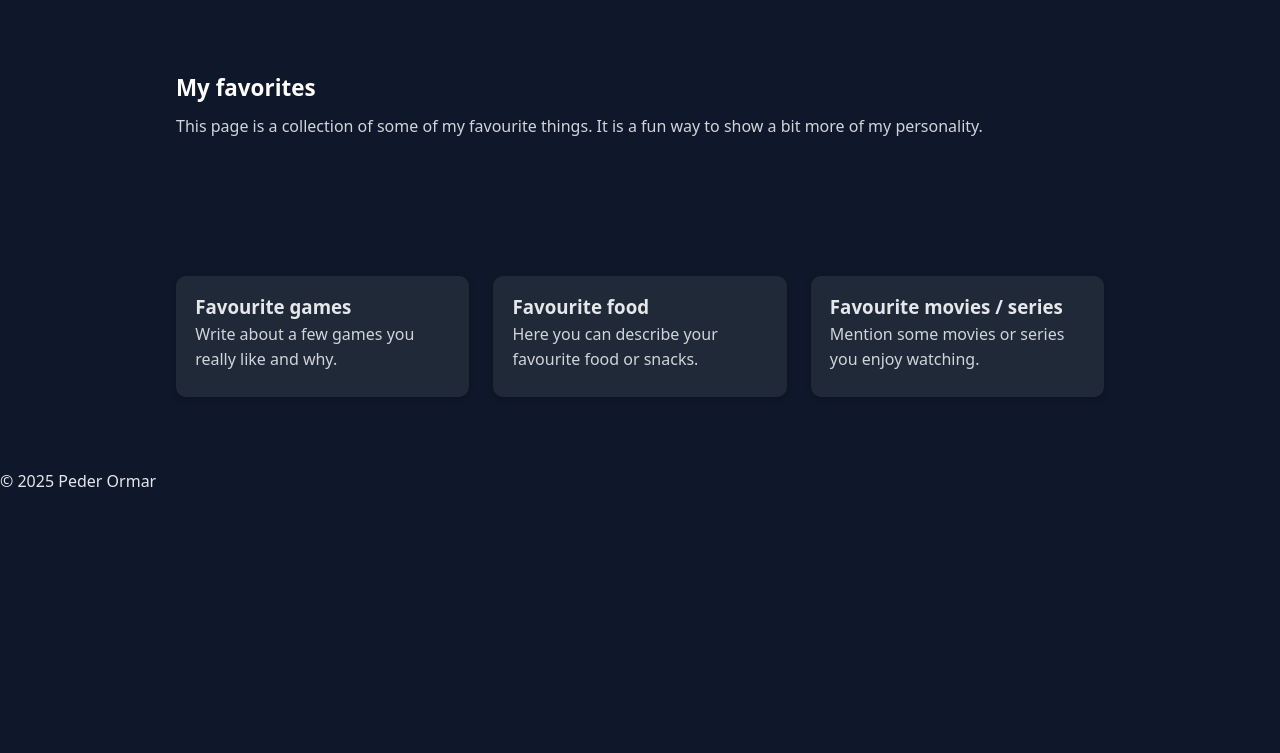
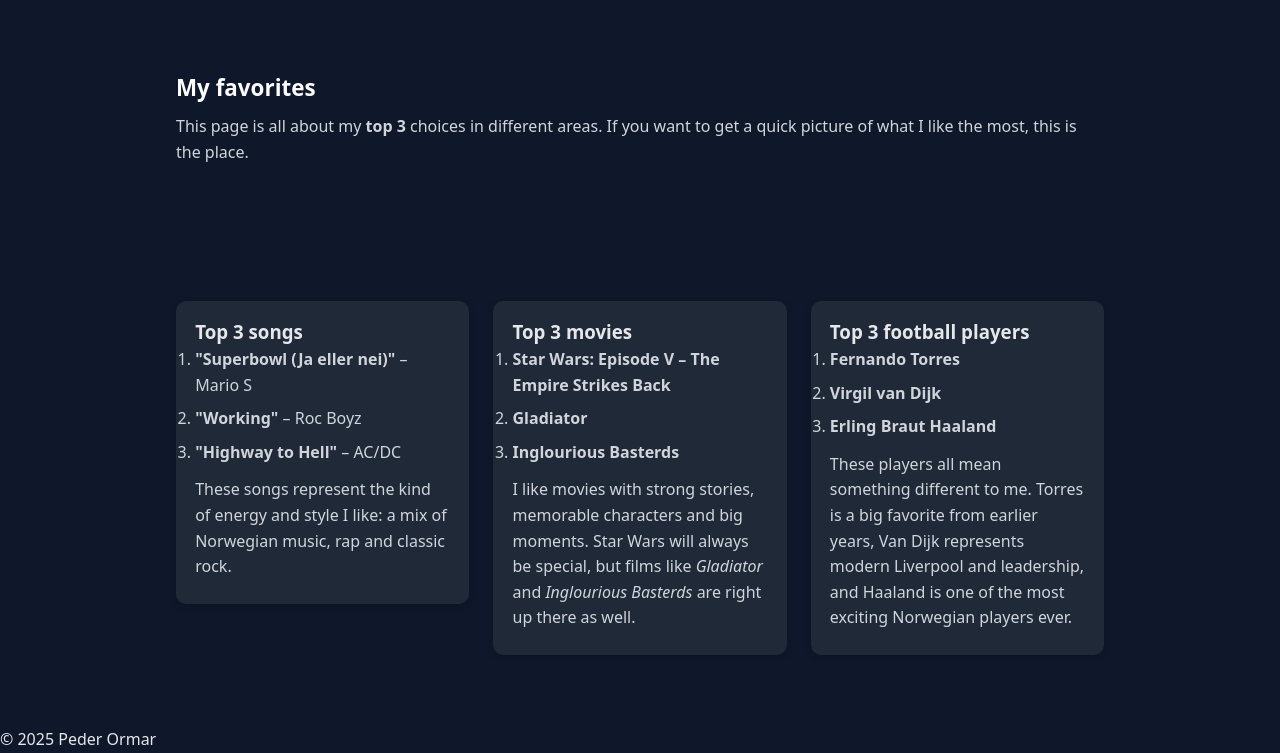
Before and after one commit to pormar76/Peder-Ormar, a plain HTML site: page Favourites.html in a window 1280 px wide. Shown: the part 63-816 px from the top of the page. Drawn offline with Linux system fonts and the light colour scheme.

Commit message:
Update Favourites.html

```diff
--- a/Favourites.html
+++ b/Favourites.html
@@ -5,6 +5,7 @@
   <title>Favorites | Peder Ormar</title>
   <link rel="stylesheet" href="style.css">
 </head>
+
 <body>
 
 <header>
@@ -23,30 +24,85 @@
 </header>
 
 <main>
+
+  <!-- INTRO -->
   <section class="section">
     <h2>My favorites</h2>
     <p>
-      This page is a collection of some of my favourite things. It is a fun way
-      to show a bit more of my personality.
+      This page is all about my <strong>top 3</strong> choices in different areas.
+      If you want to get a quick picture of what I like the most, this is the place.
     </p>
   </section>
 
+  <!-- FAVORITES GRID -->
   <section class="section">
     <div class="card-grid">
+
+      <!-- TOP 3 SONGS -->
       <div class="card">
-        <h3>Favourite games</h3>
-        <p>Write about a few games you really like and why.</p>
+        <h3>Top 3 songs</h3>
+        <ol>
+          <li>
+            <strong>"Superbowl (Ja eller nei)"</strong> – Mario S
+          </li>
+          <li>
+            <strong>"Working"</strong> – Roc Boyz
+          </li>
+          <li>
+            <strong>"Highway to Hell"</strong> – AC/DC
+          </li>
+        </ol>
+        <p style="margin-top:0.75rem;">
+          These songs represent the kind of energy and style I like: a mix of Norwegian
+          music, rap and classic rock.
+        </p>
       </div>
+
+      <!-- TOP 3 MOVIES -->
       <div class="card">
-        <h3>Favourite food</h3>
-        <p>Here you can describe your favourite food or snacks.</p>
+        <h3>Top 3 movies</h3>
+        <ol>
+          <li>
+            <strong>Star Wars: Episode V – The Empire Strikes Back</strong>
+          </li>
+          <li>
+            <strong>Gladiator</strong>
+          </li>
+          <li>
+            <strong>Inglourious Basterds</strong>
+          </li>
+        </ol>
+        <p style="margin-top:0.75rem;">
+          I like movies with strong stories, memorable characters and big moments. Star Wars
+          will always be special, but films like <em>Gladiator</em> and
+          <em>Inglourious Basterds</em> are right up there as well.
+        </p>
       </div>
+
+      <!-- TOP 3 FOOTBALL PLAYERS -->
       <div class="card">
-        <h3>Favourite movies / series</h3>
-        <p>Mention some movies or series you enjoy watching.</p>
+        <h3>Top 3 football players</h3>
+        <ol>
+          <li>
+            <strong>Fernando Torres</strong>
+          </li>
+          <li>
+            <strong>Virgil van Dijk</strong>
+          </li>
+          <li>
+            <strong>Erling Braut Haaland</strong>
+          </li>
+        </ol>
+        <p style="margin-top:0.75rem;">
+          These players all mean something different to me. Torres is a big favorite from
+          earlier years, Van Dijk represents modern Liverpool and leadership, and Haaland
+          is one of the most exciting Norwegian players ever.
+        </p>
       </div>
+
     </div>
   </section>
+
 </main>
 
 <footer>
```
